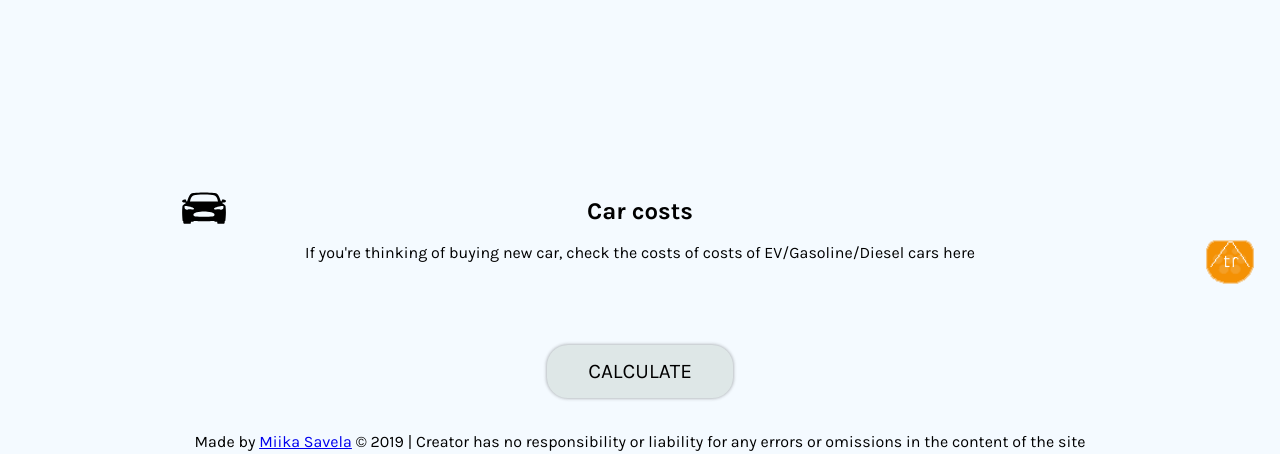
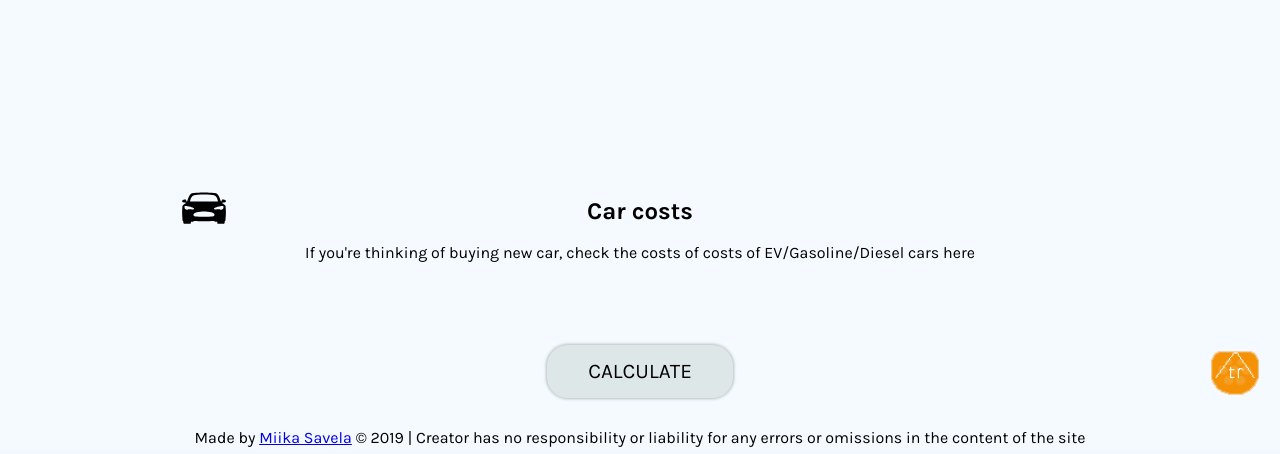
Before and after one commit to Zigelzi/laturel-web, a Flask app: page / in a window 1280 px wide. Shown: the part 508-962 px from the top of the page. Run offline with Flask 2, Linux system fonts and the light colour scheme.

Commit message:
Added diagonal background for index page and added active nav styling

```diff
--- a/laturel/static/css/styles2.css
+++ b/laturel/static/css/styles2.css
@@ -28,10 +28,10 @@ body {
 }
 
 footer {
-    height: 1.5rem;
     width: 100%;
     text-align: center;
     font-size: 0.64em;
+    position: relative;
 }
 
 /* ===================
@@ -78,6 +78,10 @@ Class selectors
     font-weight: 700;
     text-transform: uppercase;
     position: relative; /* Relative so the a:after absolute hover element can be positioned */
+}
+
+.active-nav a {
+    color: #5a5e5e;
 }
 
 .navbar ul li a,
@@ -135,8 +139,6 @@ Class selectors
     justify-content: center;
 }
 
-
-
 .content {
     margin: 0 auto;
     width: 90%;
@@ -160,7 +162,17 @@ Class selectors
     padding-bottom: 0.5em;
 }
 
-
+.bg-diagonal::after {
+    content: " ";
+    height: 120%;
+    width: 115%;
+    position: absolute;
+    background: #dee7e7;
+    z-index: -1;
+    transform: skewY(-5deg);
+    left: -8%;
+    top: -10%;
+}
 
 
 /* Flex content boxes */
@@ -363,7 +375,9 @@ Class selectors
 }
 
 .top-button {
-    text-align: right;
+    position: absolute;
+    bottom:0;
+    right: 0;
     padding-right: 20px;
     height: 50px;
 }
@@ -406,12 +420,6 @@ Medium screens
         margin-right: 25px;
     }
 
-    .top-button {
-        position: absolute;
-        right: 5px;
-        bottom: 5px;
-    }
-
     .flex-form-container {
         display: flex;
         flex-wrap: wrap;
@@ -430,4 +438,8 @@ Medium screens
     .col:last-child {
         margin-right: 0;
     }
+
+    .bg-diagonal::after {
+        content: initial;
+    }
 }
--- a/laturel/templates/index.html
+++ b/laturel/templates/index.html
@@ -10,7 +10,7 @@
 		<h1>made easy</h1>
 		<h4 class="tagline">Laturel assists you when you're planning of buying electric vehicles or chargers</h3>
 	</div>
-	<div class="f-content text-center">
+	<div class="f-content text-center bg-diagonal">
 		<img class="icon-ev" src="{{ url_for('static', filename='img/ionicons_svg_logo-model-s.svg') }}" alt="">
 		<h2 class="">Car costs</h2>
 		<p>If you're thinking of buying new car, check the costs of costs of EV/Gasoline/Diesel cars here</p>
--- a/laturel/templates/layout.html
+++ b/laturel/templates/layout.html
@@ -31,9 +31,9 @@
 			</nav>
 			{% block content %}
 			{% endblock %}
-		</div>
 		<div id="bot" class="top-button">
 				<a href="#nav"><img src="{{ url_for('static', filename='img/laturel_arrow_top.png') }}"></a>
+		</div>
 		</div>
 		<footer>
 			<p class="text-center">Made by <a href="https://www.linkedin.com/in/miikasavela/">Miika Savela</a> &copy 2019 | Creator has no responsibility or liability for any errors or omissions in the content of the site</p>
```
